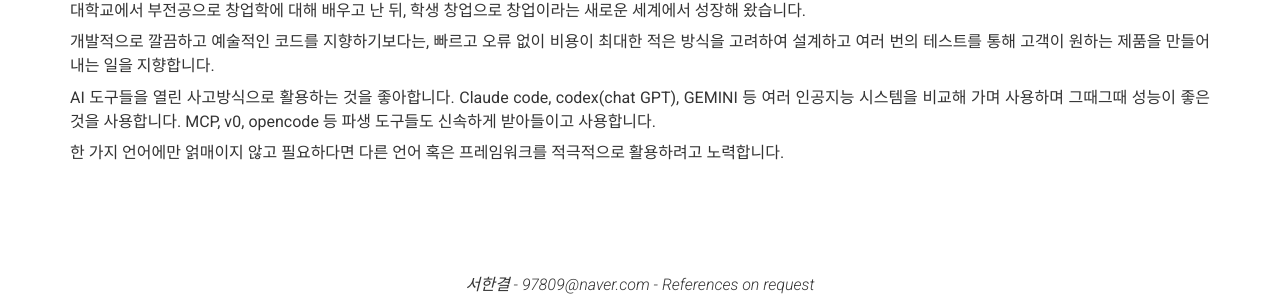
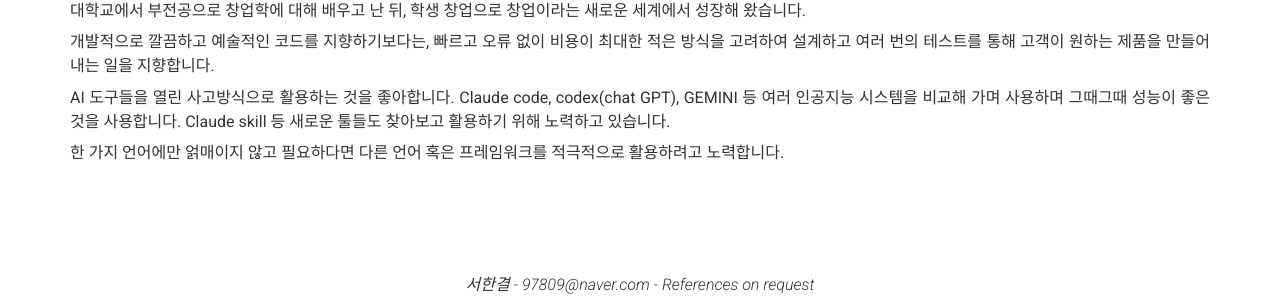
Before and after one commit to Hangyeol-SSeo/Hangyeol-SSeo.github.io, a Jekyll site: the page built from index.md, in a window 1280 px wide and 900 px high, scrolled down 2835 px. Shown: the part 596-897 px from the top of the window. Built offline with Jekyll 4.4.1, drawn with Linux system fonts in a browser that asks for light colours; nearby versions of some CDN libraries.

Commit message:
a little more about me 수정

```diff
--- a/_config.yml
+++ b/_config.yml
@@ -249,7 +249,7 @@ content:
 
       개발적으로 깔끔하고 예술적인 코드를 지향하기보다는, 빠르고 오류 없이 비용이 최대한 적은 방식을 고려하여 설계하고 여러 번의 테스트를 통해 고객이 원하는 제품을 만들어 내는 일을 지향합니다.
 
-      AI 도구들을 열린 사고방식으로 활용하는 것을 좋아합니다. Claude code, codex(chat GPT), GEMINI 등 여러 인공지능 시스템을 비교해 가며 사용하며 그때그때 성능이 좋은 것을 사용합니다. MCP, v0, opencode 등 파생 도구들도 신속하게 받아들이고 사용합니다.
+      AI 도구들을 열린 사고방식으로 활용하는 것을 좋아합니다. Claude code, codex(chat GPT), GEMINI 등 여러 인공지능 시스템을 비교해 가며 사용하며 그때그때 성능이 좋은 것을 사용합니다. Claude skill 등 새로운 툴들도 찾아보고 활용하기 위해 노력하고 있습니다.
 
       한 가지 언어에만 얽매이지 않고 필요하다면 다른 언어 혹은 프레임워크를 적극적으로 활용하려고 노력합니다.
 
```
Also changed, not shown: 1 other file.
